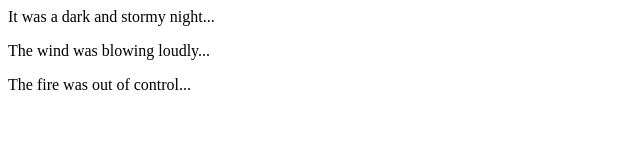
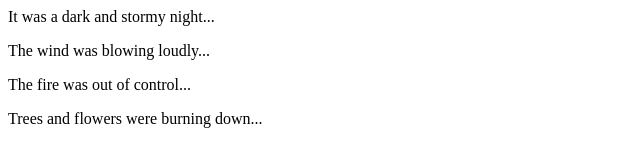
Before and after one commit to Brendonejm/fireside-story, a plain HTML site: page index.html in a window 1280 px wide. Shown: the whole page, without its empty margins (0-640 px from the left). Drawn offline with Linux system fonts and the light colour scheme.

Commit message:
added fourth line of story

```diff
--- a/index.html
+++ b/index.html
@@ -3,5 +3,6 @@
         <p> It was a dark and stormy night...</p>
         <p> The wind was blowing loudly...</p>
         <p> The fire was out of control...</p>
+        <p> Trees and flowers were burning down...</p>
     </body>
 </html>
```
